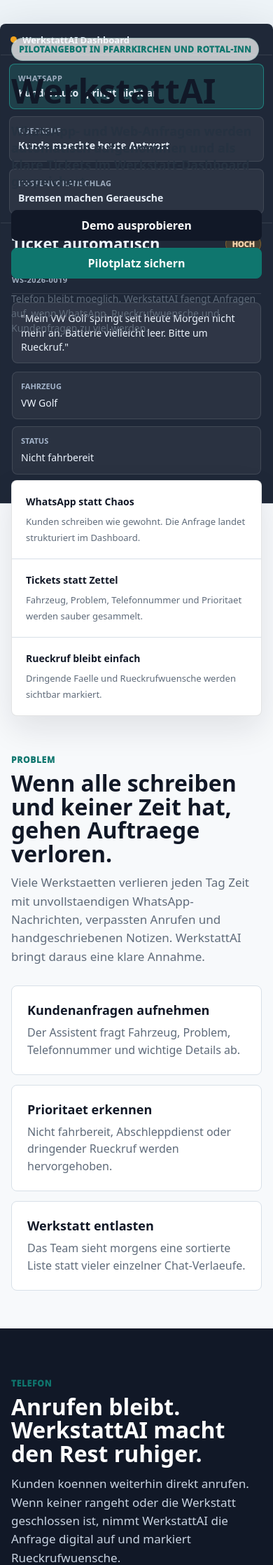
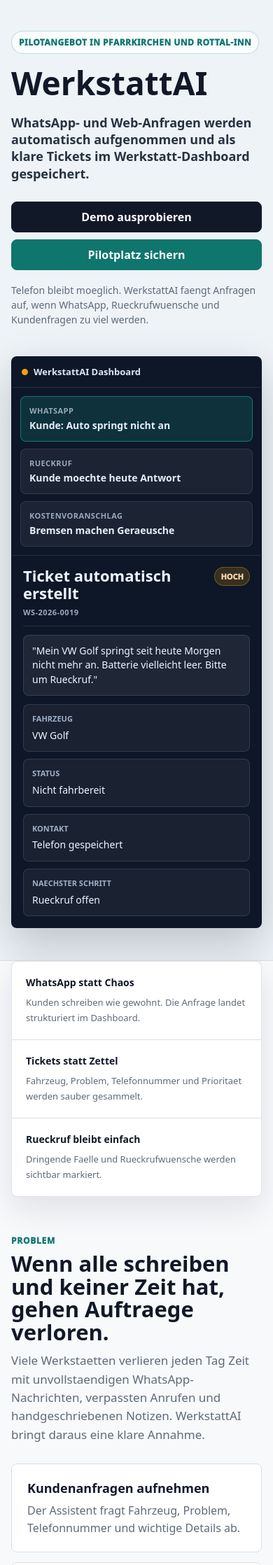
Before and after one commit to WerkstattAI/WerkstattAI, a FastAPI app: page / in a window 390 px wide. Shown: the part 234-2470 px from the top of the page at 70% size. Run offline with FastAPI, Linux system fonts and the light colour scheme.

Commit message:
Straighten pilot landing layout

```diff
--- a/templates/home.html
+++ b/templates/home.html
@@ -102,30 +102,21 @@
     .hero{
       position:relative;
       overflow:hidden;
-      min-height:min(720px, calc(100vh - 32px));
       border-bottom:1px solid rgba(17,24,39,.10);
       background:#edf3f7;
     }
 
-    .hero-bg{
-      position:absolute;
-      inset:0;
-      pointer-events:none;
-      opacity:.92;
-    }
-
     .product-scene{
-      position:absolute;
-      right:max(16px, calc((100vw - 1180px) / 2));
-      bottom:34px;
-      width:min(670px, 58vw);
+      width:100%;
+      min-width:0;
+      max-width:670px;
       min-height:440px;
       border:1px solid rgba(17,24,39,.12);
       border-radius:var(--radius);
       background:#0e1728;
-      box-shadow:0 28px 70px rgba(17,24,39,.24);
+      box-shadow:0 24px 62px rgba(17,24,39,.22);
       overflow:hidden;
-      transform:rotate(-1deg);
+      justify-self:end;
     }
 
     .scene-bar{
@@ -259,10 +250,17 @@
       z-index:2;
       width:min(1180px,calc(100% - 32px));
       margin:0 auto;
-      padding:86px 0 78px;
+      padding:76px 0 66px;
+      display:grid;
+      grid-template-columns:minmax(0,.9fr) minmax(420px,1.1fr);
+      gap:48px;
+      align-items:center;
     }
 
-    .hero-copy{width:min(620px,100%)}
+    .hero-copy{
+      width:100%;
+      min-width:0;
+    }
 
     .eyebrow{
       display:inline-flex;
@@ -280,7 +278,7 @@
 
     h1{
       margin:20px 0 0;
-      font-size:clamp(48px, 8vw, 96px);
+      font-size:82px;
       line-height:.95;
       letter-spacing:0;
     }
@@ -288,7 +286,7 @@
     .lead{
       margin:22px 0 0;
       color:#263241;
-      font-size:clamp(18px, 2.4vw, 24px);
+      font-size:23px;
       line-height:1.35;
       max-width:610px;
       font-weight:650;
@@ -306,7 +304,7 @@
 
     .proof-strip{
       width:min(1180px,calc(100% - 32px));
-      margin:-34px auto 0;
+      margin:0 auto;
       position:relative;
       z-index:5;
       display:grid;
@@ -358,7 +356,7 @@
 
     h2{
       margin:8px 0 0;
-      font-size:clamp(32px,4.6vw,52px);
+      font-size:46px;
       line-height:1.05;
       letter-spacing:0;
     }
@@ -374,6 +372,7 @@
     .steps{
       display:grid;
       gap:14px;
+      align-items:stretch;
     }
 
     .feature-grid{grid-template-columns:repeat(3, minmax(0,1fr))}
@@ -387,6 +386,7 @@
       border-radius:var(--radius);
       background:var(--surface);
       padding:22px;
+      min-width:0;
     }
 
     .feature b,
@@ -553,16 +553,22 @@
     }
 
     @media (max-width: 980px){
-      .product-scene{
-        position:relative;
-        right:auto;
-        bottom:auto;
-        width:100%;
-        margin-top:34px;
-        transform:none;
+      .hero-inner{
+        grid-template-columns:1fr;
+        gap:28px;
+        padding-top:54px;
       }
 
-      .hero-inner{padding-top:54px}
+      .product-scene{
+        width:100%;
+        max-width:none;
+        justify-self:stretch;
+      }
+
+      h1{font-size:62px}
+      h2{font-size:38px}
+      .lead{font-size:21px}
+
       .proof-strip,
       .feature-grid,
       .steps,
@@ -577,6 +583,11 @@
       .nav-inner{align-items:flex-start;padding:12px 0;flex-direction:column}
       .nav-actions{width:100%}
       .btn{width:100%}
+      .hero-inner{padding:44px 0 46px}
+      h1{font-size:46px}
+      h2{font-size:31px}
+      .lead{font-size:18px}
+      .product-scene{min-height:0}
       .scene-body{grid-template-columns:1fr}
       .scene-list{border-right:0;border-bottom:1px solid rgba(255,255,255,.10)}
       .fields{grid-template-columns:1fr}
@@ -602,8 +613,23 @@
   </nav>
 
   <header class="hero">
-    <div class="hero-bg" aria-hidden="true">
-      <div class="product-scene">
+    <div class="hero-inner">
+      <div class="hero-copy">
+        <div class="eyebrow">Pilotangebot in Pfarrkirchen und Rottal-Inn</div>
+        <h1>WerkstattAI</h1>
+        <p class="lead">
+          WhatsApp- und Web-Anfragen werden automatisch aufgenommen und als klare Tickets im Werkstatt-Dashboard gespeichert.
+        </p>
+        <div class="hero-actions">
+          <a class="btn dark" href="/assistant">Demo ausprobieren</a>
+          <a class="btn primary" href="mailto:kontakt.werkstattai.de@outlook.com?subject=WerkstattAI%20Pilot%20Rottal-Inn">Pilotplatz sichern</a>
+        </div>
+        <p class="microcopy">
+          Telefon bleibt moeglich. WerkstattAI faengt Anfragen auf, wenn WhatsApp, Rueckrufwuensche und Kundenfragen zu viel werden.
+        </p>
+      </div>
+
+      <div class="product-scene" aria-hidden="true">
         <div class="scene-bar">
           <span class="scene-dot"></span>
           WerkstattAI Dashboard
@@ -642,23 +668,6 @@
             </div>
           </div>
         </div>
-      </div>
-    </div>
-
-    <div class="hero-inner">
-      <div class="hero-copy">
-        <div class="eyebrow">Pilotangebot in Pfarrkirchen und Rottal-Inn</div>
-        <h1>WerkstattAI</h1>
-        <p class="lead">
-          WhatsApp- und Web-Anfragen werden automatisch aufgenommen und als klare Tickets im Werkstatt-Dashboard gespeichert.
-        </p>
-        <div class="hero-actions">
-          <a class="btn dark" href="/assistant">Demo ausprobieren</a>
-          <a class="btn primary" href="mailto:kontakt.werkstattai.de@outlook.com?subject=WerkstattAI%20Pilot%20Rottal-Inn">Pilotplatz sichern</a>
-        </div>
-        <p class="microcopy">
-          Telefon bleibt moeglich. WerkstattAI faengt Anfragen auf, wenn WhatsApp, Rueckrufwuensche und Kundenfragen zu viel werden.
-        </p>
       </div>
     </div>
   </header>
```
